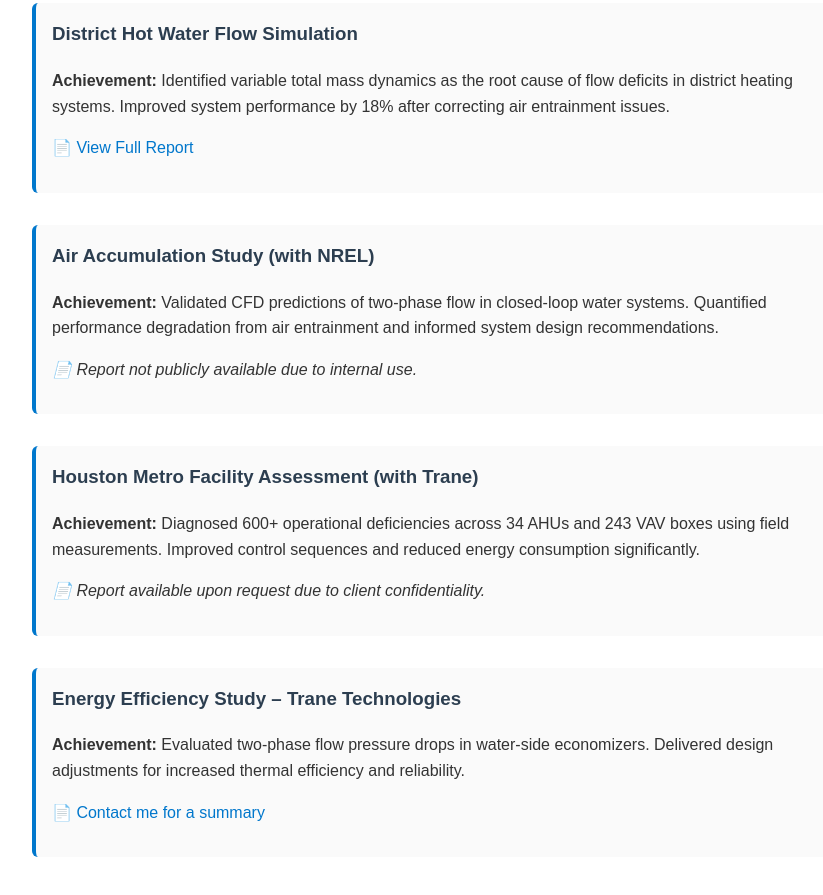
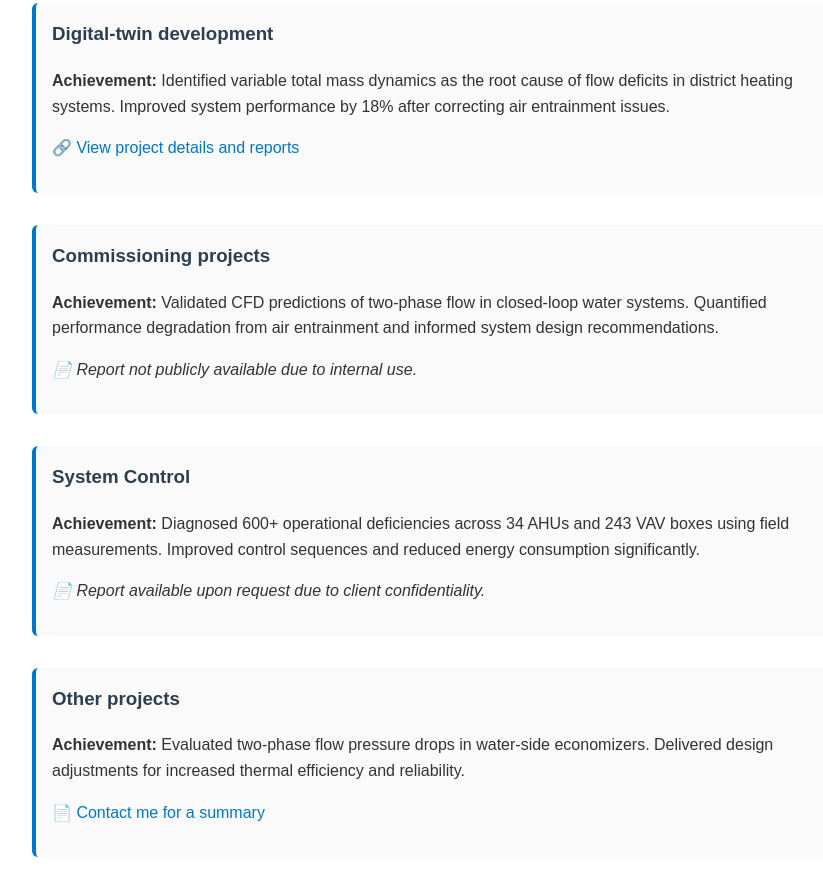
Before and after one commit to ludijonathan/test3, a plain HTML site: page index.html in a window 1280 px wide. Shown: the part 623-1518 px from the top of the page, without its empty margins (208-1031 px from the left). Drawn offline with Linux system fonts and the light colour scheme.

Commit message:
update on structure of the webpage

```diff
--- a/index.html
+++ b/index.html
@@ -28,25 +28,25 @@
     <h2>Featured Projects</h2>
 
     <div class="project">
-      <h3>District Hot Water Flow Simulation</h3>
+      <h3>Digital-twin development</h3>
       <p><strong>Achievement:</strong> Identified variable total mass dynamics as the root cause of flow deficits in district heating systems. Improved system performance by 18% after correcting air entrainment issues.</p>
-      <p><a href="reports/district-water-simulation.pdf" target="_blank">📄 View Full Report</a></p>
+      <p><a href="digital_twin.html">🔗 View project details and reports</a></p>
     </div>
 
     <div class="project">
-      <h3>Air Accumulation Study (with NREL)</h3>
+      <h3>Commissioning projects</h3>
       <p><strong>Achievement:</strong> Validated CFD predictions of two-phase flow in closed-loop water systems. Quantified performance degradation from air entrainment and informed system design recommendations.</p>
       <p><em>📄 Report not publicly available due to internal use.</em></p>
     </div>
 
     <div class="project">
-      <h3>Houston Metro Facility Assessment (with Trane)</h3>
+      <h3>System Control</h3>
       <p><strong>Achievement:</strong> Diagnosed 600+ operational deficiencies across 34 AHUs and 243 VAV boxes using field measurements. Improved control sequences and reduced energy consumption significantly.</p>
       <p><em>📄 Report available upon request due to client confidentiality.</em></p>
     </div>
 
     <div class="project">
-      <h3>Energy Efficiency Study – Trane Technologies</h3>
+      <h3>Other projects</h3>
       <p><strong>Achievement:</strong> Evaluated two-phase flow pressure drops in water-side economizers. Delivered design adjustments for increased thermal efficiency and reliability.</p>
       <p><a href="mailto:di.lu@email.com?subject=Request%20for%20Trane%20Project%20Summary">📄 Contact me for a summary</a></p>
     </div>
```
Also changed, not shown: digital_twin.html (added, +26 -0 lines).
